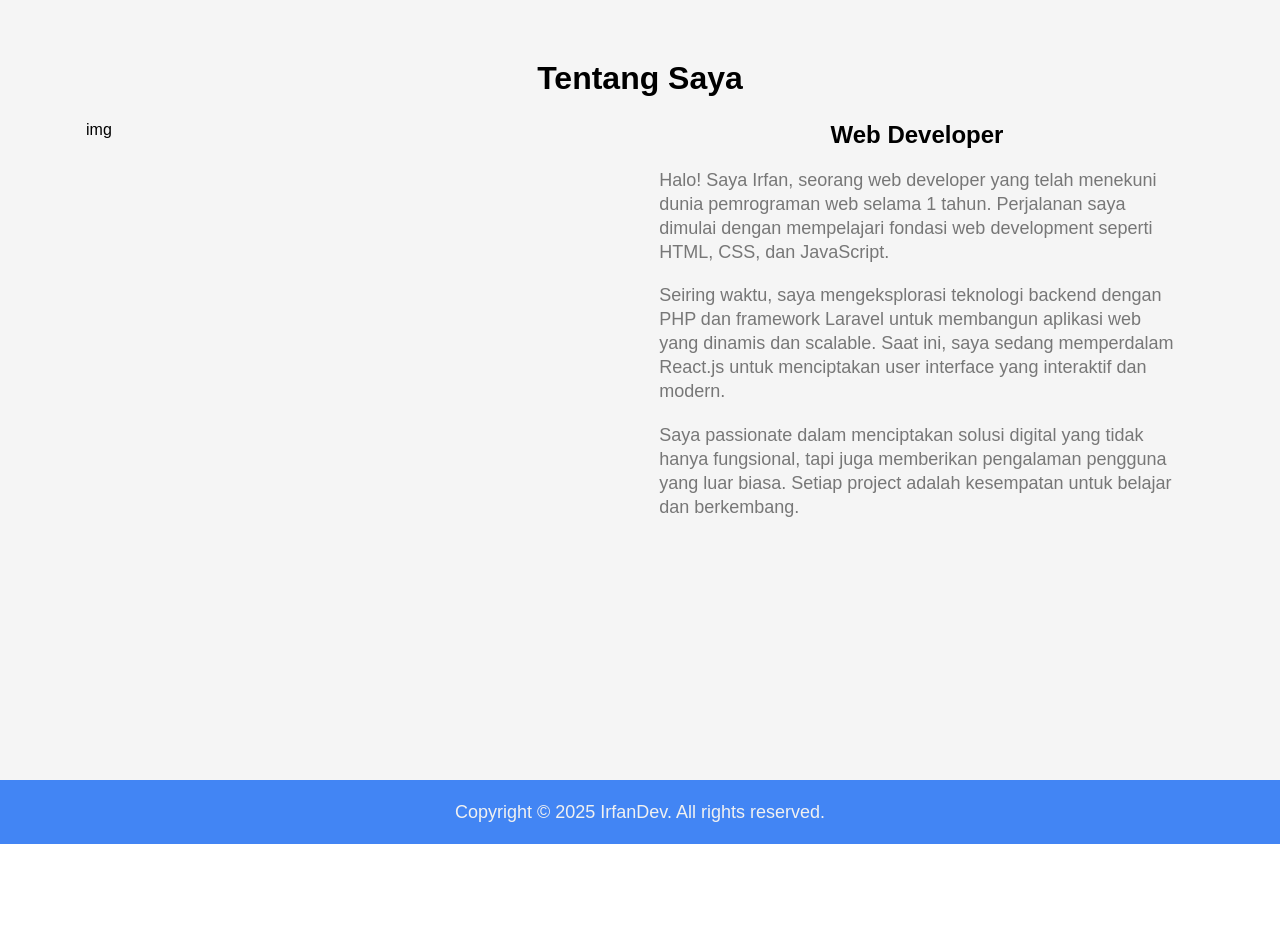
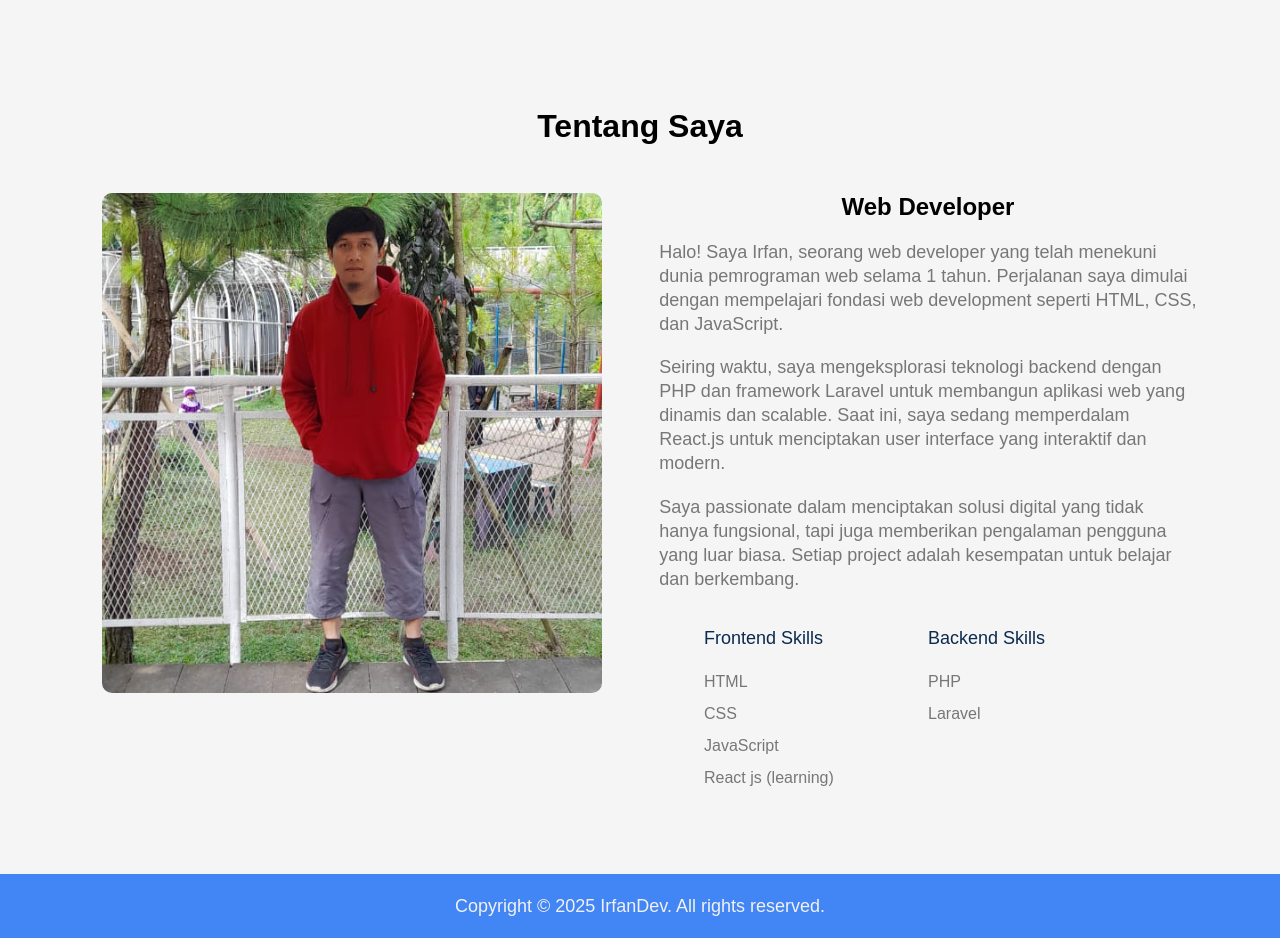
Before and after one commit to Irfan2202/myportfolio-html-css-js, a plain HTML site: page index.html in a window 1280 px wide. Shown: the part 820-1758 px from the top of the page. Before the commit the page ends 1664 px from the top, so only its background shows below. Drawn offline with Linux system fonts and the light colour scheme.

Commit message:
skill di about

```diff
--- a/assets/css/style.css
+++ b/assets/css/style.css
@@ -6,7 +6,6 @@
   padding: 0;
   box-sizing: border-box;
   list-style: none;
-  text-decoration: none;
 }
 
 :root {
@@ -33,9 +32,10 @@ body {
 }
 
 .container {
-  max-width: 1140px;
+  width: 100%;
+  max-width: 100%;
   margin: 0 auto;
-  padding: 0 1rem;
+  padding: 0 4rem;
 }
 
 section {
@@ -129,6 +129,7 @@ p {
   color: var(--color-primary);
   font-size: 1.5rem;
   font-weight: bold;
+  text-decoration: none;
 }
 
 .brand span {
@@ -144,6 +145,7 @@ p {
 .nav-links li a {
   color: var(--color-text-dark);
   transition: color 0.3s ease;
+  text-decoration: none;
 }
 
 .nav-links li a:hover {
@@ -182,10 +184,38 @@ section.about {
 
 .about h1 {
   font-size: 2rem;
+  margin: 3rem 0;
 }
 
+.column img {
+  display: block;
+  margin: 0 auto;
+  max-width: 100%;
+  height: auto;
+  border-radius: 10px;
+}
+
+.about img {
+  max-width: 100%;
+  height: auto;
+  border-radius: 10px;
+}
 .content h2 {
   text-align: center;
+}
+
+.skill {
+  color: var(--color-text-gray);
+}
+
+.skill p {
+  margin: 1rem 0;
+  padding: 0;
+  color: var(--color-dark);
+}
+
+.skill ul li {
+  line-height: 2rem;
 }
 
 /* Footer Section */
--- a/index.html
+++ b/index.html
@@ -58,7 +58,9 @@
         <div class="container">
           <h1 class="title">Tentang Saya</h1>
           <div class="row">
-            <div class="column">img</div>
+            <div class="column">
+              <img src="./assets/img/photo.png" alt="" />
+            </div>
             <div class="column">
               <div class="content">
                 <h2>Web Developer</h2>
@@ -82,6 +84,30 @@
                   belajar dan berkembang.
                 </p>
               </div>
+              <div class="container">
+                <div class="row">
+                  <div class="column">
+                    <div class="skill">
+                      <p>Frontend Skills</p>
+                      <ul>
+                        <li>HTML</li>
+                        <li>CSS</li>
+                        <li>JavaScript</li>
+                        <li>React js (learning)</li>
+                      </ul>
+                    </div>
+                  </div>
+                  <div class="column">
+                    <div class="skill">
+                      <p>Backend Skills</p>
+                      <ul>
+                        <li>PHP</li>
+                        <li>Laravel</li>
+                      </ul>
+                    </div>
+                  </div>
+                </div>
+              </div>
             </div>
           </div>
         </div>
```
Also changed, not shown: assets/img/photo.png (added).
